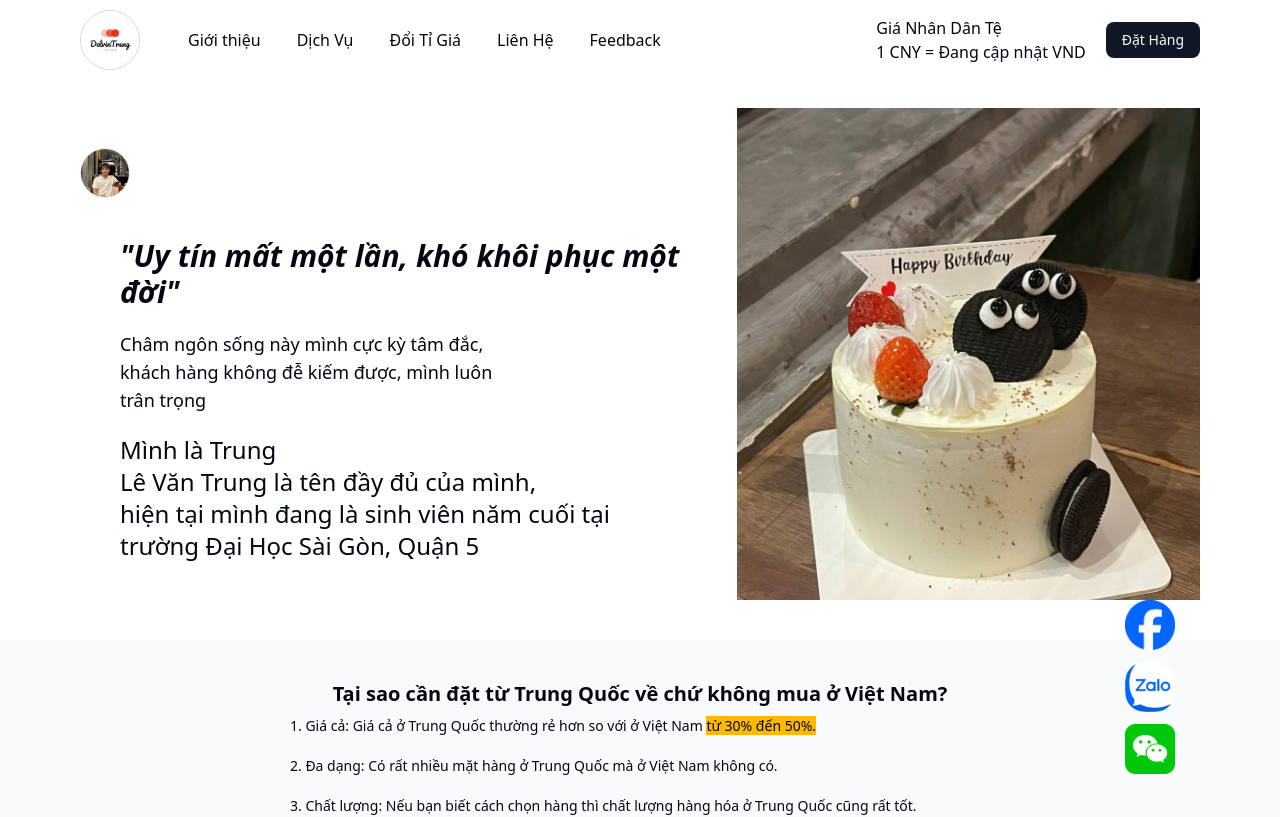
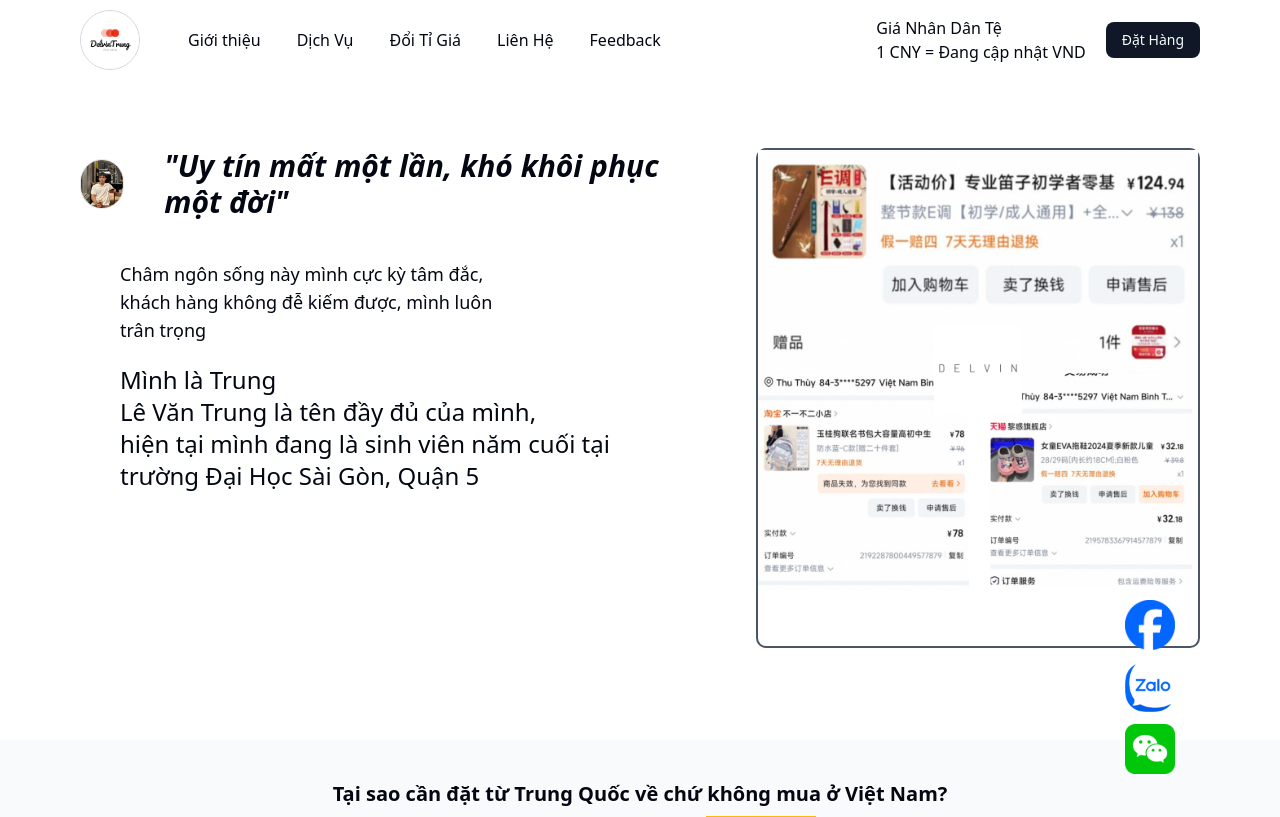
Before and after one commit to delvintrung/order_taobao_my_site, a Next.js app: page / in a window 1280 px wide. Shown: the top 817 px of the page. Built offline with nearby package versions, Linux system fonts and the light colour scheme; no server answers; the database is empty.

Commit message:
modify profile image

```diff
--- a/src/app/components/ui/Infomation.tsx
+++ b/src/app/components/ui/Infomation.tsx
@@ -6,10 +6,11 @@ const Infomation = () => {
   return (
     <div
       id="info"
-      className="w-screen md:w-full md:h-[500px] bg-white overflow-hidden mt-10 md:mt-[100px]"
+      className="w-screen md:w-full md:h-[600px] bg-white overflow-hidden mt-10 md:mt-[100px]"
     >
-      <div className="md:px-20 px-10 pt-2 md:flex gap-10">
+      <div className="md:px-20 px-10 pt-2 md:flex gap-10  pb-20">
         <div className="mt-10">
+          <div className="flex items-center">
             <div className="w-[50px] h-[50px] overflow-hidden rounded-full border">
               <Image
                 src="/avatar.jpg"
@@ -19,11 +20,14 @@ const Infomation = () => {
                 height={50}
               />
             </div>
-          <div className="mt-10">
-            <h1 className="text-2xl font-extrabold md:text-3xl md:ml-10">
+            <h1 className="hidden text-2xl font-extrabold md:text-3xl md:ml-10 md:block">
               <i>"Uy tín mất một lần, khó khôi phục một đời"</i>
             </h1>
-
+          </div>
+          <div className="mt-10">
+            <h1 className="block text-2xl font-extrabold md:text-3xl md:hidden md:ml-10">
+              <i>"Uy tín mất một lần, khó khôi phục một đời"</i>
+            </h1>
             <p className="max-w-[400px] mt-5 md:ml-10 text-lg">
               Châm ngôn sống này mình cực kỳ tâm đắc, khách hàng không đễ kiếm
               được, mình luôn trân trọng
@@ -39,9 +43,9 @@ const Infomation = () => {
           </div>
           <Contact />
         </div>
-        <div className="hidden rounded-lg md:block">
+        <div className="hidden rounded-lg md:block border-2 border-gray-600 w-[500px] h-[500px] mt-10">
           <Image
-            src="/profile.jpg"
+            src="/profile.png"
             alt="Trung DelVin"
             width={500}
             height={500}
```
Also changed, not shown: public/profile.jpg (deleted), public/profile.png (added). Lines whose indentation alone changed are shown as unchanged.
